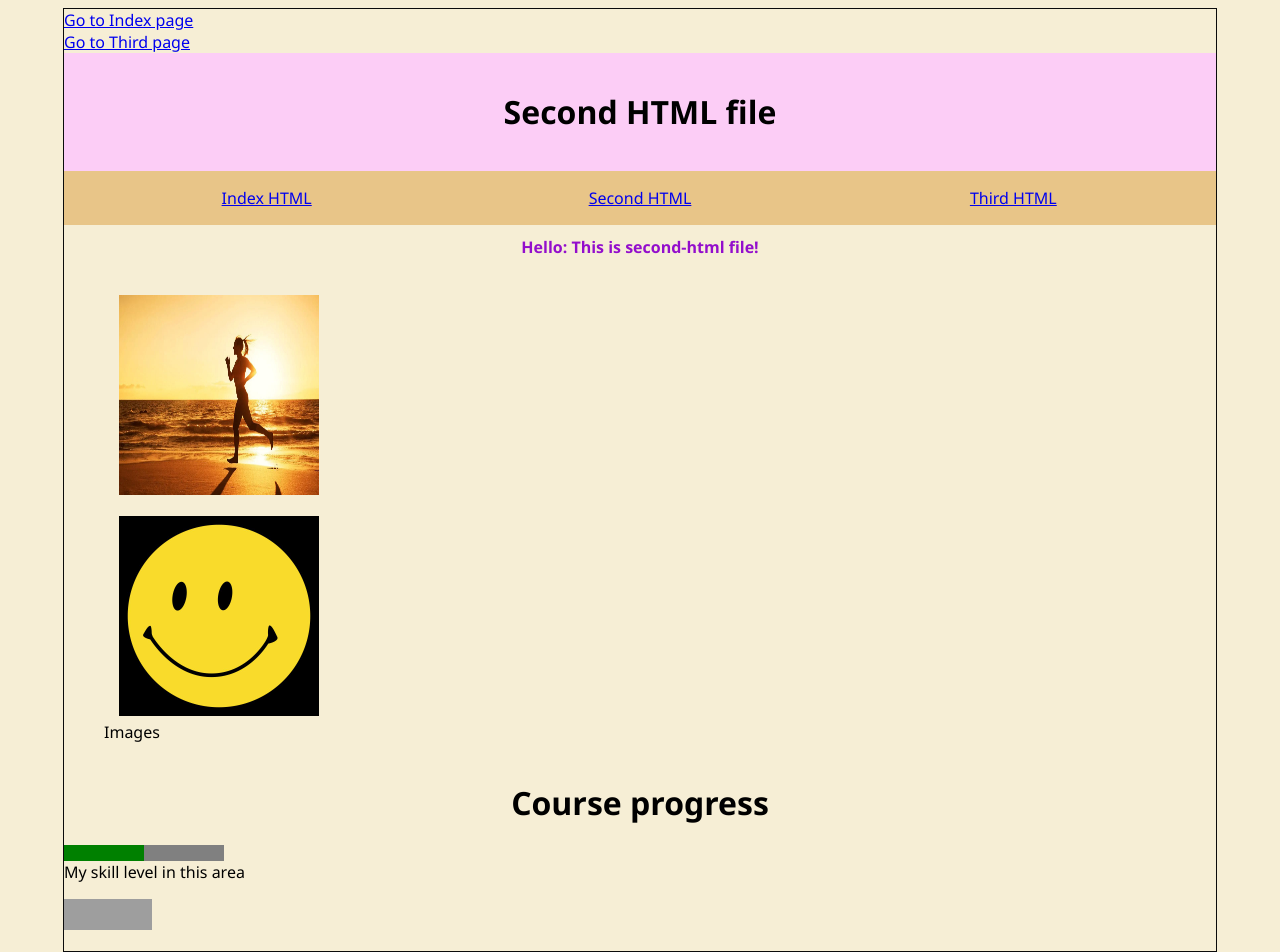
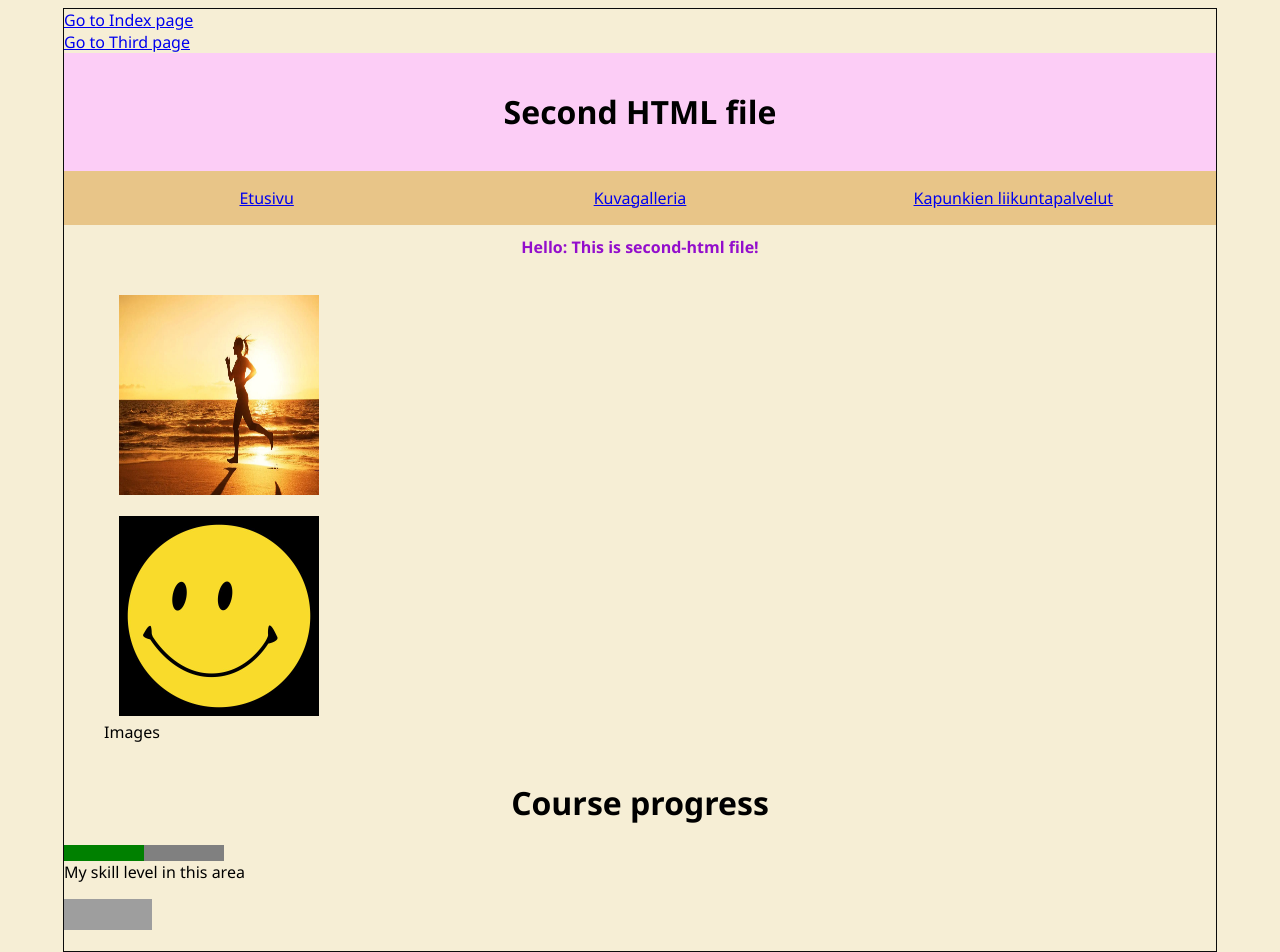
Before and after one commit to hannapentti/hannapentti.github.io, a plain HTML site: page second.html in a window 1280 px wide. Drawn offline with Linux system fonts and the light colour scheme; grey boxes are pictures that could not be loaded.

Commit message:
Update second.html

```diff
--- a/second.html
+++ b/second.html
@@ -1,5 +1,5 @@
 <!DOCTYPE html>
-<html lang="en">
+<html lang="fin">
 
 <head>
     <meta charset="UTF-8">
@@ -21,13 +21,13 @@
     <nav>
         <div class="wrapper">
             <div>
-                <a href="index.html">Index HTML </a>
+                <a href="index.html">Etusivu </a>
             </div>
             <div>
-                <a href="second.html"> Second HTML</a>
+                <a href="second.html"> Kuvagalleria</a>
             </div>
             <div>
-                <a href="third.html" >Third HTML</a>
+                <a href="third.html" >Kapunkien liikuntapalvelut</a>
             </div>
         </div>
     </nav>
```
